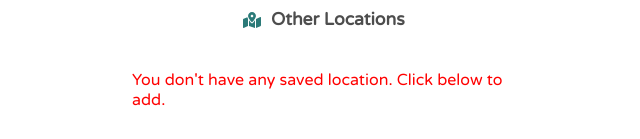
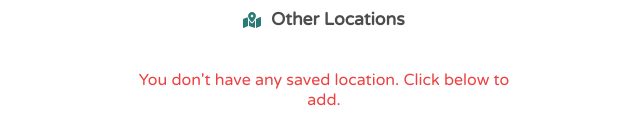
Before and after one commit to Roninanu777/react_weatherapp, a React (Create React App) app: page / in a window 1280 px wide. Shown: the part 252-391 px from the top of the page, without its empty margins (316-956 px from the left). Built offline with nearby package versions, Linux system fonts and the light colour scheme; no server answers.

Commit message:
reading live data from localStorage

```diff
--- a/src/components/OtherLocWeather.js
+++ b/src/components/OtherLocWeather.js
@@ -28,10 +28,11 @@ const P = styled.p`
 `;
 
 const AddError = styled(P)`
-    color: red;
+    color: #ed4040;
     font-size: 1rem;
     font-weight: 400;
     margin-top: 1.5rem;
+    text-align: center;
 `;
 
 const SavedCity = styled.div`
@@ -46,8 +47,14 @@ const SavedCity = styled.div`
 
 //----------------------------------------------------------------------------------//
 
-const OtherLocWeather = () => {
+const OtherLocWeather = ({ show }) => {
+    const [ids, setIds] = useState([]);
 
+    useEffect(() => {
+        if(show === false){
+            setIds(() => localStorage.getItem('ids') ? [...JSON.parse(localStorage.getItem('ids'))] : []);
+        }
+    }, [show]);
 
     return (
         <Container>
```
